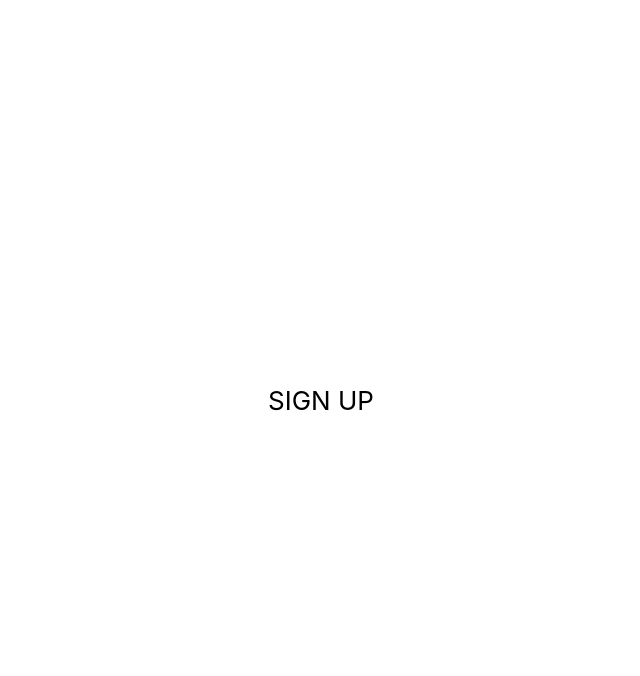
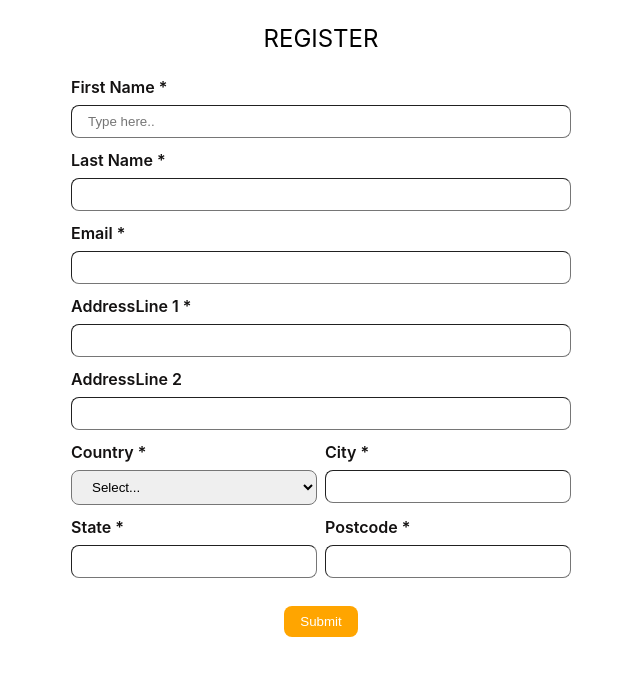
Before and after one commit to AnaBogatinovska/reactjs-demo-learning, a React (Create React App) app: page /sign-up in a window 1280 px wide. Shown: the top 676 px of the page, without its empty margins (319-959 px from the left). Built offline with nearby package versions, Linux system fonts and the light colour scheme.

Commit message:
Implement forms

```diff
--- a/package.json
+++ b/package.json
@@ -8,6 +8,7 @@
     "@testing-library/user-event": "^13.5.0",
     "react": "^18.2.0",
     "react-dom": "^18.2.0",
+    "react-hook-form": "^7.51.0",
     "react-router-dom": "^6.22.3",
     "react-scripts": "5.0.1",
     "web-vitals": "^2.1.4"
--- a/src/App.css
+++ b/src/App.css
@@ -16,11 +16,11 @@
 .App-header {
   /* background-color: #282c34; */
   min-height: 100vh;
-  display: flex;
+  /* display: flex;
   flex-direction: column;
   align-items: center;
   justify-content: center;
-  font-size: calc(10px + 2vmin);
+  font-size: calc(10px + 2vmin); */
 }
 
 .App-link {
--- a/src/index.css
+++ b/src/index.css
@@ -11,3 +11,32 @@ code {
   font-family: source-code-pro, Menlo, Monaco, Consolas, 'Courier New',
     monospace;
 }
+
+/* SIGN UP */
+
+.field {
+  display: flex;
+  flex-direction: column;
+  margin-bottom: 12px;
+}
+
+.field-label {
+  font-size: 16px;
+  font-weight: 600;
+  color: rgb(20, 18, 18);
+  margin-bottom: 8px;
+}
+
+.field-input {
+  padding: 8px 16px;
+  border-radius: 8px;
+  border-width: 1px;
+}
+
+
+.error-message {
+  margin: 0;
+  /* margin-bottom: 4px; */
+  font-size: 12px;
+  color: red;
+}
--- a/src/pages/Login.js
+++ b/src/pages/Login.js
@@ -1,6 +1,6 @@
 import { Link } from "react-router-dom";
 
-function Login() {
+ const Login = () => {
     return (
         <>
             <div style={{textAlign: 'center'}}>
--- a/src/pages/SignUp.js
+++ b/src/pages/SignUp.js
@@ -1,6 +1,161 @@
-function SignUp() {
+import { useState } from "react";
+import { useForm } from 'react-hook-form';
+import { Controller } from "react-hook-form";
+
+const SignUp = () => {
+    const {
+        register,
+        handleSubmit,
+        control,
+        formState: { errors },
+    } = useForm();
+    const submitForm = (event) => {
+
+        console.log(event)
+    }
     return (
-        <div>SIGN UP</div>
+        <div style={{ padding: '24px' }}>
+            <div style={{ fontSize: '24px', textAlign: 'center', marginBottom: '24px' }}>REGISTER</div>
+            <form onSubmit={handleSubmit(submitForm)} style={{ maxWidth: '500px', margin: '0 auto' }}>
+                <div style={{ display: 'flex', gap: 24 }}>
+                    <div style={{ flex: 1 }}>
+                        <div style={{ display: 'flex', flexDirection: 'column' }}>
+                            <div className="field">
+                                <label className="field-label" htmlFor="firstname">First Name *</label>
+                                <Controller
+                                    name="firstName"
+                                    control={control}
+                                    defaultValue=""
+                                    rules={{ required: 'First Name is required *' }}
+                                    render={({ field }) => (
+                                        <input id="firstName" placeholder="Type here.." className="field-input" {...field} />
+                                    )}
+                                />
+                                {errors.firstName && <p className="error-message">{errors.firstName.message}</p>}
+                            </div>
+                            <div className="field">
+                                <label className="field-label" htmlFor="lastname">Last Name *</label>
+                                <Controller
+                                    name="lastName"
+                                    control={control}
+                                    defaultValue=""
+                                    rules={{ required: 'Last Name is required *' }}
+                                    render={({ field }) => (
+                                        <input id="lastname" className="field-input" {...field} />
+                                    )}
+                                />
+                                {errors.lastName && <p className="error-message">{errors.lastName.message}</p>}
+                            </div>
+                            <div className="field">
+                                <label className="field-label" htmlFor="email">Email *</label>
+                                <Controller
+                                    name="email"
+                                    control={control}
+                                    defaultValue=""
+                                    rules={{ required: 'Email is required *', pattern: { value: /^\S+@\S+$/i, message: 'Enter valid email address *' } }}
+                                    render={({ field }) => (
+                                        <input id="email" className="field-input" {...field} />
+                                    )}
+                                />
+                                {errors.email && <p className="error-message">{errors.email.message}</p>}
+                            </div>
+                            <div className="field">
+                                <label className="field-label" htmlFor="addressLine1">AddressLine 1 *</label>
+                                <Controller
+                                    name="addressLine1"
+                                    control={control}
+                                    defaultValue=""
+                                    rules={{ required: 'AddressLine 1 is required *' }}
+                                    render={({ field }) => (
+                                        <input id="addressLine1" className="field-input" {...field} />
+                                    )}
+                                />
+                                {errors.addressLine1 && <p className="error-message">{errors.addressLine1.message}</p>}
+                            </div>
+                            <div className="field">
+                                <label className="field-label" htmlFor="addressLine2">AddressLine 2</label>
+                                <Controller
+                                    name="addressLine2"
+                                    control={control}
+                                    defaultValue=""
+                                    render={({ field }) => (
+                                        <input id="addressLine2" className="field-input" {...field} />
+                                    )}
+                                />
+                            </div>
+                            <div style={{ display: 'flex', gap: 8 }}>
+                                <div className="field" style={{flex: 1}}>
+                                    <label className="field-label" htmlFor="country">Country *</label>
+                                    <Controller
+                                        name="country"
+                                        control={control}
+                                        defaultValue=""
+                                        rules={{ required: 'Country is required *' }}
+                                        render={({ field }) => (
+                                            <select id="country" className="field-input" {...field}>
+                                                <option value="">Select...</option>
+                                                <option value="in">India</option>
+                                                <option value="au">Australia</option>
+                                                <option value="mkd">Macedonia</option>
+                                                <option value="usa">USA</option>
+                                                <option value="other">Other</option>
+                                            </select>
+                                        )}
+                                    />
+                                    {errors.country && <p className="error-message">{errors.country.message}</p>}
+                                </div>
+                                <div className="field" style={{flex: 1}}>
+                                    <label className="field-label" htmlFor="city">City *</label>
+                                    <Controller
+                                        name="city"
+                                        control={control}
+                                        defaultValue=""
+                                        rules={{ required: 'City is required *' }}
+                                        render={({ field }) => (
+                                            <input id="city" className="field-input" {...field} />
+                                        )}
+                                    />
+                                    {errors.city && <p className="error-message">{errors.city.message}</p>}
+                                </div>
+                            </div>
+
+                            <div style={{ display: 'flex', gap: 8 }}>
+                                <div className="field" style={{ flex: 1 }}>
+                                    <label className="field-label" htmlFor="state">State *</label>
+                                    <Controller
+                                        name="state"
+                                        control={control}
+                                        defaultValue=""
+                                        rules={{ required: 'State is required *' }}
+                                        render={({ field }) => (
+                                            <input id="state" className="field-input" {...field} />
+                                        )}
+                                    />
+                                    {errors.state && <p className="error-message">{errors.state.message}</p>}
+                                </div>
+                                <div className="field" style={{ flex: 1 }}>
+                                    <label className="field-label" htmlFor="postcode">Postcode *</label>
+                                    <Controller
+                                        name="postcode"
+                                        control={control}
+                                        defaultValue=""
+                                        rules={{ required: 'Postcode is required *', pattern: { value: /^[0-9]+$/, message: 'Only digits allowed *' } }}
+                                        render={({ field }) => (
+                                            <input id="postcode" className="field-input" {...field} maxLength={6} />
+                                        )}
+                                    />
+                                    {errors.postcode && <p className="error-message">{errors.postcode.message}</p>}
+                                </div>
+                            </div>
+                        </div>
+                    </div>
+
+                </div>
+                <div style={{ textAlign: 'center' }}>
+                    <button type="submit" style={{ marginTop: '16px', backgroundColor: 'orange', color: 'white', borderRadius: '8px', padding: '8px 16px', border: 'none', cursor: 'pointer' }}>Submit</button>
+                </div>
+            </form>
+        </div>
     )
 }
 
```
Also changed, not shown: 1 other file (tests, documents, lock files or other folders).
